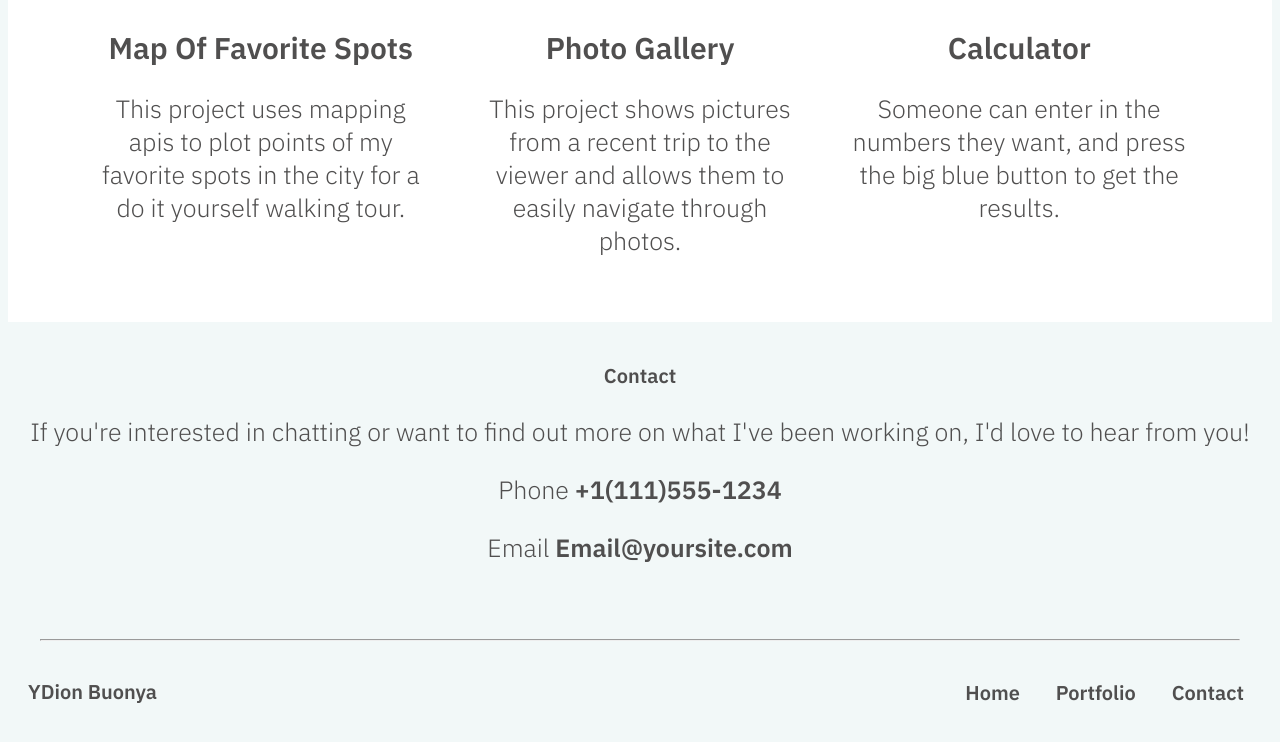
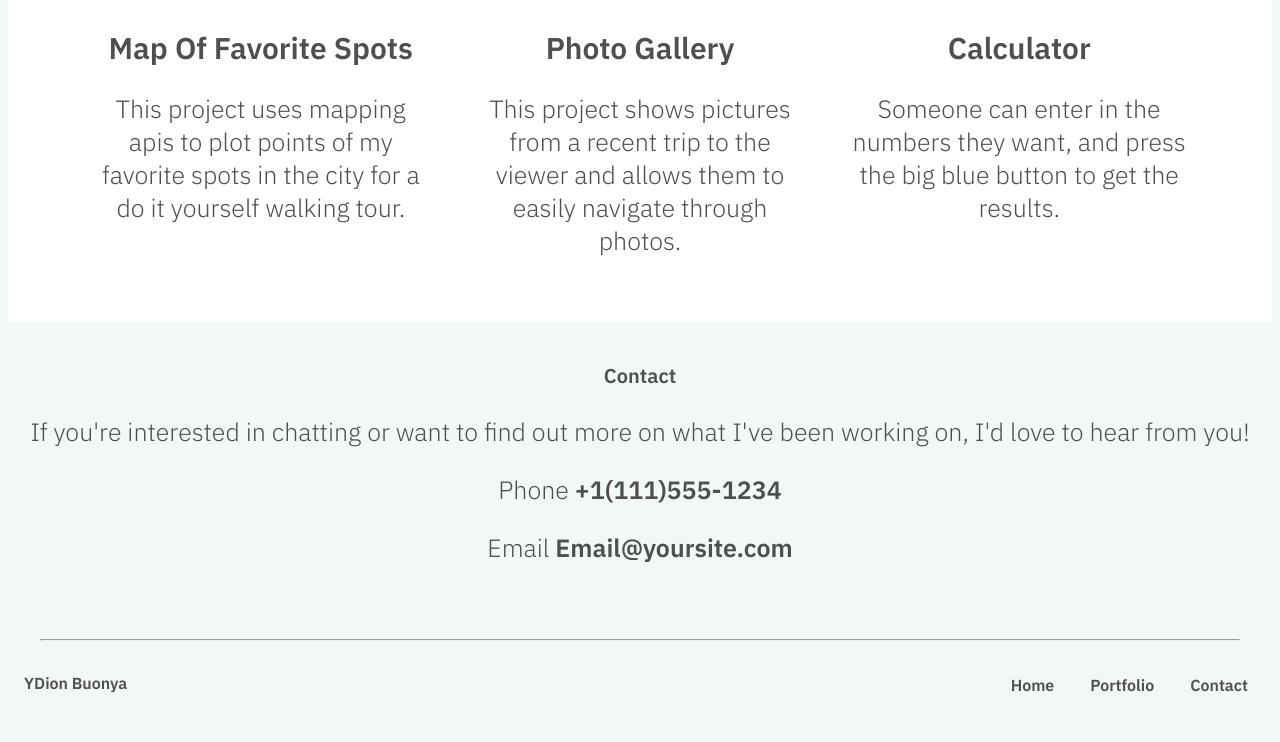
Before and after one commit to Dion522/Responsive-layout-page, a plain HTML site: page index.html in a window 1280 px wide. Shown: the part 1353-2095 px from the top of the page. Drawn offline with Linux system fonts and the light colour scheme.

Commit message:
style changes

```diff
--- a/css/style.css
+++ b/css/style.css
@@ -107,6 +107,7 @@ background-color: white;
 }
 footer{
 font-weight: 600;
+font-size: 16px;
 }
 .footer{
     display: flex;
@@ -121,6 +122,7 @@ font-weight: 600;
     display: flex;
     justify-content: flex-end;
     column-gap: 20px;
+    padding-left: 0px;
 }
 
 .full{
```
Also changed, not shown: index.html (+1 -1 lines).
